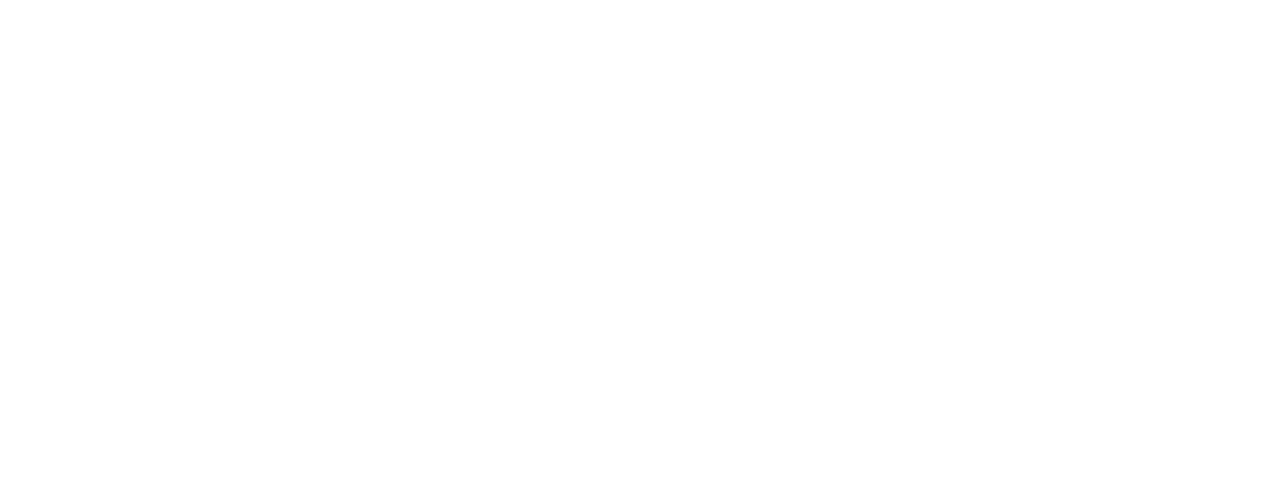
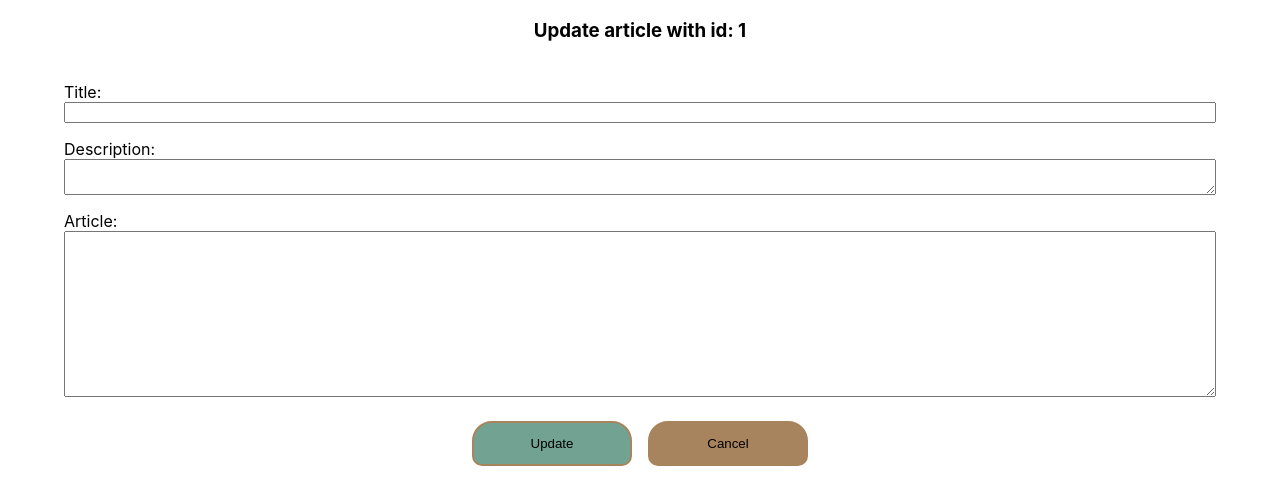
Before and after one commit to anitaki/MVP-Blog-app, a React (Create React App) app in the folder client/: page /update/1 in a window 1280 px wide. Before the commit this address had no page. Shown: the top 504 px of the page. Built offline with nearby package versions, Linux system fonts and the light colour scheme; no server answers.

Commit message:
added a little css to existing pages

```diff
--- a/client/src/App.css
+++ b/client/src/App.css
@@ -8,48 +8,49 @@
   align-items: center;
   justify-content: flex-end;
   height: 90dvh;
-  background-image: url('./media/retrosupply.jpg');
+  background-image: url("./media/retrosupply.jpg");
   background-size: cover;
   padding: 0 0 10dvh 0;
 }
 
-.blog-header{
+.blog-header {
   display: flex;
   justify-content: space-between;
-   padding: 1em 3em;
-  color: #72A292;
+  padding: 1em 3em;
+  color: #72a292;
 }
 
-.logo{
+.blog-container {
+  border: 1px solid #a8845e;
+  margin: 1rem;
+  padding: 1.2rem;
+}
+
+.article-container {
+  border: 1px solid #a8845e;
+  margin: 1rem;
+  padding: 2rem;
+}
+
+.button-container {
+  margin: 2rem 1rem;
+  padding: 2rem;
+}
+
+.logo {
   font-size: 2rem;
   font-weight: 500;
 }
 
-button {
-  width: 10rem;
-  margin-inline: 0.5rem;
-  padding: 1em 0.2em;
-  background-color: #72A292;
-  border: 2px solid #A8845E;
-  border-radius: 20px 20px 10px 10px ;
-  cursor: pointer;
+.cancel {
+  background-color: #a8845e;
 }
 
-form {
-  display: flex;
-  flex-direction: column;
-  align-items: flex-start;
-margin-block: 2rem;
-
+#delete {
+  background-color: #d02f27;
 }
 
-form label {
-  display: flex;
-  flex-direction: column;
-   width: 90vw;
-}
-
-#article-text{
+#article-text {
   height: 10rem;
 }
 
@@ -57,3 +58,28 @@ form label {
   align-self: flex-end;
   margin-block-start: 1rem;
 }
+
+button {
+  width: 10rem;
+  margin-inline: 0.5rem;
+  padding: 1em 0.2em;
+  background-color: #72a292;
+  border: 2px solid #a8845e;
+  border-radius: 20px 20px 10px 10px;
+  cursor: pointer;
+}
+
+form {
+  display: flex;
+  flex-direction: column;
+  align-items: center;
+  margin-block: 2rem;
+}
+
+form label {
+  display: flex;
+  flex-direction: column;
+  text-align: left;
+  width: 90vw;
+  margin: 0.5rem 0;
+}
--- a/client/src/App.js
+++ b/client/src/App.js
@@ -13,6 +13,7 @@ import Login from "./Login";
 import Blog from "./Blog";
 import Create from "./CreateArticle";
 import Article from "./Article";
+import Edit from "./Edit";
 
 function App() {
   return (
@@ -26,6 +27,8 @@ function App() {
             <Route path="/blog" element={<Blog />} />
             <Route path="/create" element={<Create />} />
             <Route path="/blog/:id" element={<Article />} />
+            <Route path="/update/:id" element={<Edit />} />
+
           </Routes>
         </div>
       </Router>
--- a/client/src/Article.js
+++ b/client/src/Article.js
@@ -18,19 +18,29 @@ function Article() {
     });
   });
 
-  function del(){
-    axios.delete("http://localhost:3636/articles/" + id)
+  function del() {
+    axios.delete("http://localhost:3636/articles/" + id);
     navigate("/blog");
   }
 
+  function update() {
+    navigate("/update/" + id);
+  }
+
   return (
-    <div>
+    <div class="article-container">
       <h1>{title}</h1>
-      <p></p>
       <p>{description}</p>
       <p>{text}</p>
-      <button onClick={del}>Delete</button>
-      <button onClick={()=> navigate("/blog")}>Cancel</button>
+      <div class="button-container">
+        <button onClick={update}>Edit</button>
+        <button id="delete" onClick={del}>
+          Delete
+        </button>
+        <button class="cancel" onClick={() => navigate("/blog")}>
+          Cancel
+        </button>
+      </div>
     </div>
   );
 }
--- a/client/src/Blog.js
+++ b/client/src/Blog.js
@@ -15,9 +15,7 @@ function Blog() {
   }, []);
 
   function redirect(id) {
-
     navigate("/blog/" + id);
-
   }
 
   return (
@@ -35,7 +33,7 @@ function Blog() {
       {list.map((e) => {
         return (
           <div>
-            <div key={e.szid}>
+            <div key={e.id} class="blog-container">
               <h2>{e.title}</h2>
               <p>{<Moment format="DD/MM/YYYY">{e.createdAt}</Moment>}</p>
 
--- a/client/src/CreateArticle.js
+++ b/client/src/CreateArticle.js
@@ -6,12 +6,10 @@ function Create() {
   const [title, setTitle] = useState("");
   const [description, setDescription] = useState("");
   const [text, setText] = useState("");
-
   const navigate = useNavigate();
 
   function save(e) {
-    axios
-      .post("http://localhost:3636/articles/", { title, description, text })
+    axios.post("http://localhost:3636/articles/", { title, description, text });
     navigate("/blog");
   }
 
@@ -34,6 +32,7 @@ function Create() {
             onChange={(e) => setText(e.target.value)}
           />
         </label>
+        <div>
           <button
             id="create"
             onClick={(e) => {
@@ -42,6 +41,10 @@ function Create() {
           >
             Create
           </button>
+          <button class="cancel" onClick={() => navigate("/blog")}>
+            Cancel
+          </button>
+        </div>
       </form>
     </div>
   );
--- /dev/null
+++ b/client/src/Edit.js
@@ -0,0 +1,63 @@
+import axios from "axios";
+import { useState, useEffect } from "react";
+import { useParams } from "react-router-dom";
+import { useNavigate } from "react-router-dom";
+
+function Edit() {
+  const { id } = useParams();
+  const [title, setTitle] = useState("");
+
+  const [description, setDescription] = useState("");
+  const [text, setText] = useState("");
+  const navigate = useNavigate();
+
+  useEffect(() => {
+    axios.get("http://localhost:3636/articles/" + id).then(({ data }) => {
+      setTitle(data.title);
+      setDescription(data.description);
+      setText(data.text);
+    });
+  });
+
+  function save() {
+    console.log(id)
+    axios
+      .post("http://localhost:3636/articles/" + id, { title, description, text })
+    // navigate("/blog");
+  }
+
+  return (  <div>
+<h3>Update article with id: {id}</h3>
+<form>
+        <label>
+          Title:
+          <input defaultValue={title} onChange={(e) => setTitle({... title, value: e.target.value})} />
+        </label>
+        <label>
+          Description:
+          <textarea defaultValue={description} onChange={(e) => setDescription(e.target.value)} />
+        </label>
+        <label>
+          Article:
+          <textarea
+            id="article-text"
+            defaultValue={text}
+            onChange={(e) => setText(e.target.value)}
+          />
+        </label>
+        <div>
+          <button
+            id="create"
+            onClick={save}
+          >
+            Update
+          </button>
+                <button class="cancel" onClick={() => navigate("/blog")}>Cancel</button>
+        </div>
+
+      </form>
+
+  </div>);
+}
+
+export default Edit;
```
Lines whose indentation alone changed are shown as unchanged.
